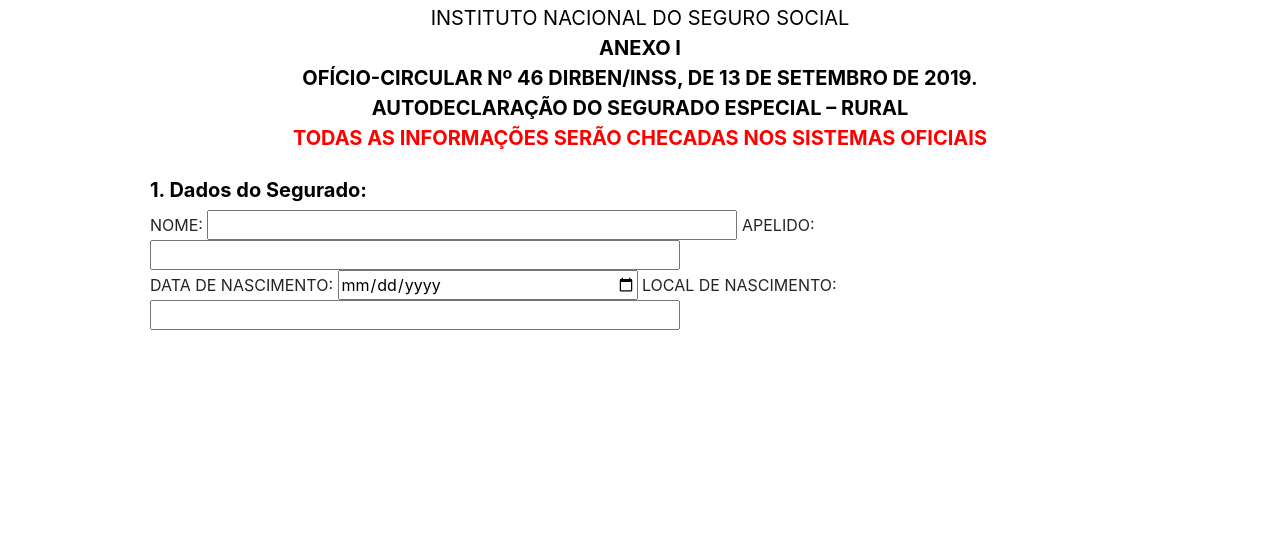
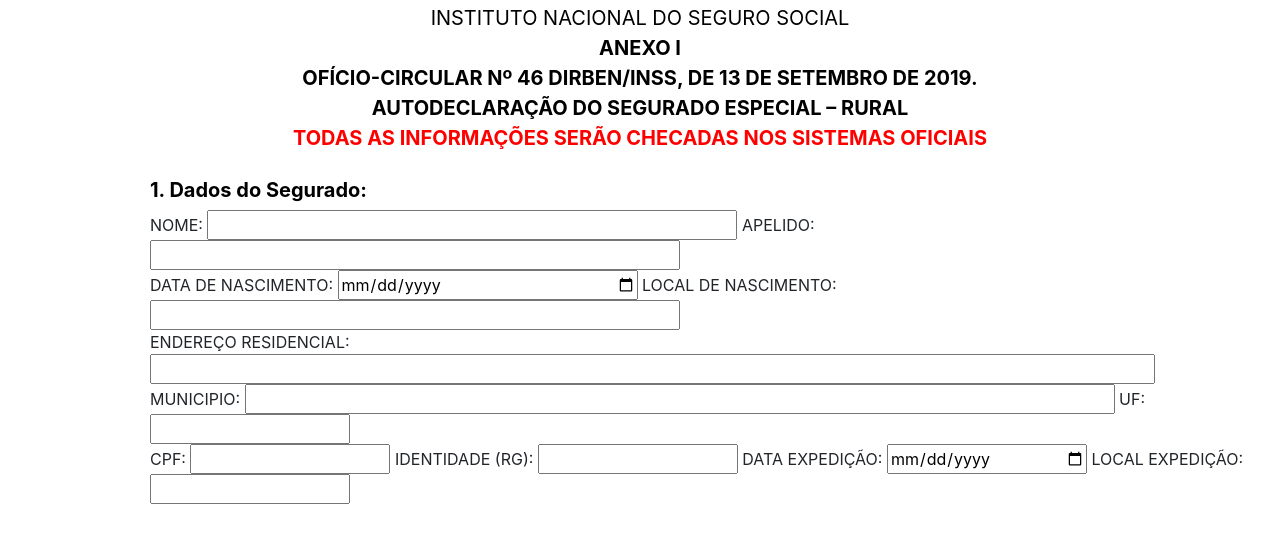
Before and after one commit to ThePabloDev/ProjetoFormulario, a plain HTML site: page index.html in a window 1280 px wide. Shown: the part 249-792 px from the top of the page. Drawn offline with nearby package versions, Linux system fonts and the light colour scheme.

Commit message:
Projeto em dev

```diff
--- a/assets/css/estilo.css
+++ b/assets/css/estilo.css
@@ -44,3 +44,31 @@ h1{
 .box-data{
     width: 300px;
 }
+
+.box-end{
+    width: 1005px;
+}
+
+.box-municipio{
+    width: 870px;
+}
+
+.box-uf{
+    width: 200px;
+}
+
+.box-cpf{
+    width: 200px;
+}
+
+.box-rg{
+    width: 200px;
+}
+
+.box-exp{
+    width: 200px;
+}
+
+.box-local-exp{
+    width: 200px;
+}
--- a/index.html
+++ b/index.html
@@ -39,6 +39,25 @@
             <input type="date" class="box-data" name="data">
             <span>LOCAL DE NASCIMENTO:</span>
             <input type="text" class="box" name="local-nascimento">
+            <br>
+            <span>ENDEREÇO RESIDENCIAL:</span>
+            <input type="text" class="box-end" name="end-residencial">
+            <br>
+            <span>MUNICIPIO:</span>
+            <input type="text" class="box-municipio" name="municipio">
+            <span>UF:</span>
+            <input type="text" class="box-uf" name="UF">
+            <br>
+
+            <span>CPF:</span>
+            <input type="text" class="box-cpf" name="CPF">
+            <span>IDENTIDADE (RG):</span>
+            <input type="text" class="box-rg" name="RG">
+            <span>DATA EXPEDIÇÃO:</span>
+            <input type="date" class="box-exp" name="Data_Exp">
+            <span>LOCAL EXPEDIÇÃO:</span>
+            <input type="text" class="box-local-exp" name="Loc_Exp">
+
         </form>
     </div>
 </body>
```
